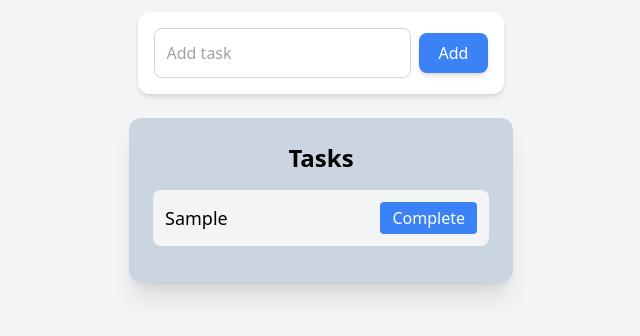
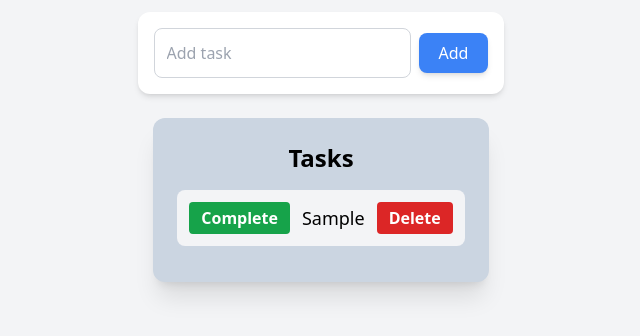
Before and after one commit to tomwaye/Taskly, a React (Create React App) app: page / in a window 1280 px wide. Both pictures are taken after typing "Sample" into the empty fields and a click on the button "Add". Shown: the top 336 px of the page, without its empty margins (319-959 px from the left). Built offline with nearby package versions, Linux system fonts and the light colour scheme.

Commit message:
Added Completion

```diff
--- a/src/components/AddTask.jsx
+++ b/src/components/AddTask.jsx
@@ -9,7 +9,7 @@ function AddTask(){
     const handleSubmit = (e) => {
         e.preventDefault()
         if (text.trim() === "") return
-        setTasks([...tasks, {title: text}])
+        setTasks([...tasks, {title: text, completed: false}])
         setText("")
     }
 
--- a/src/components/Task.jsx
+++ b/src/components/Task.jsx
@@ -5,15 +5,22 @@ function Task({task, index}){
 
     const {tasks, setTasks} = useContext(TaskContext)
 
+    const handleDelete = () => {
+        const newTasks = tasks.filter((_,i) => i !== index)
+        setTasks(newTasks)
+    }
+
     const handleComplete = () => {
-        const newTasks = tasks.filter((_,i) => i !== index)
+        const newTasks = [...tasks]
+        newTasks[index].completed = !newTasks[index].completed
         setTasks(newTasks)
     }
 
     return(
         <div className="flex items-center justify-between bg-gray-100 p-3 rounded-lg mb-3">
-        <h2 className="text-lg">{task.title}</h2>
-        <button onClick={handleComplete} className="px-3 py-1 bg-blue-500 hover:bg-blue-700 text-white rounded">Complete</button>
+            <button onClick={handleComplete} className="px-3 py-1 bg-green-600 hover:bg-green-800 text-white font-bold rounded">{!task.completed ? "Complete" : "Undo"}</button>
+            <h2 className={`text-lg px-3 ${task.completed ? "line-through text-gray-400" : ""}`}>{task.title}</h2>
+            <button onClick={handleDelete} className="px-3 py-1 bg-red-600 hover:bg-red-800 text-white font-bold rounded">Delete</button>
         </div>
     )
 }
--- /dev/null
+++ b/src/components/TaskList.jsx
@@ -0,0 +1,21 @@
+import { useContext } from "react";
+import { TaskContext } from "../contexts/TaskContext";
+import Task from "./Task";
+
+function TaskList(){
+    const {tasks} = useContext(TaskContext)
+
+    return(
+    <div className=" w-auto p-6 bg-slate-300 shadow-xl rounded-xl mt-6">
+        <h1 className="text-2xl mb-4 font-semibold text-center">Tasks</h1>
+        <div className="space-y-3">
+            {tasks.map((task, index) => (
+                <Task key={index} task={task} index={index}/>
+            ))}
+        </div>
+    </div>
+
+    )
+}
+
+export default TaskList
--- a/src/pages/Home.jsx
+++ b/src/pages/Home.jsx
@@ -1,24 +1,13 @@
-import {useContext, useEffect} from "react"
-import { TaskContext } from "../contexts/TaskContext"
-import Task from "../components/Task"
 import AddTask from "../components/AddTask"
+import TaskList from "../components/TaskList"
 
 function Home(){
-
-    const {tasks} = useContext(TaskContext)
 
     return(
     <div className="flex flex-col items-center min-h-screen py-3 bg-gray-100">
         <AddTask />
-        <div className="w-96 p-6 bg-slate-300 shadow-xl rounded-xl mt-6">
-            <h1 className="text-2xl mb-4 font-semibold text-center">Tasks</h1>
-            <div className="space-y-3">
-            {tasks.map((task, index) => (
-                <Task key={index} task={task} index={index}/>
-            ))}
-            </div>
-        </div>
-        </div>
+        <TaskList />
+    </div>
     )
 }
 
```
